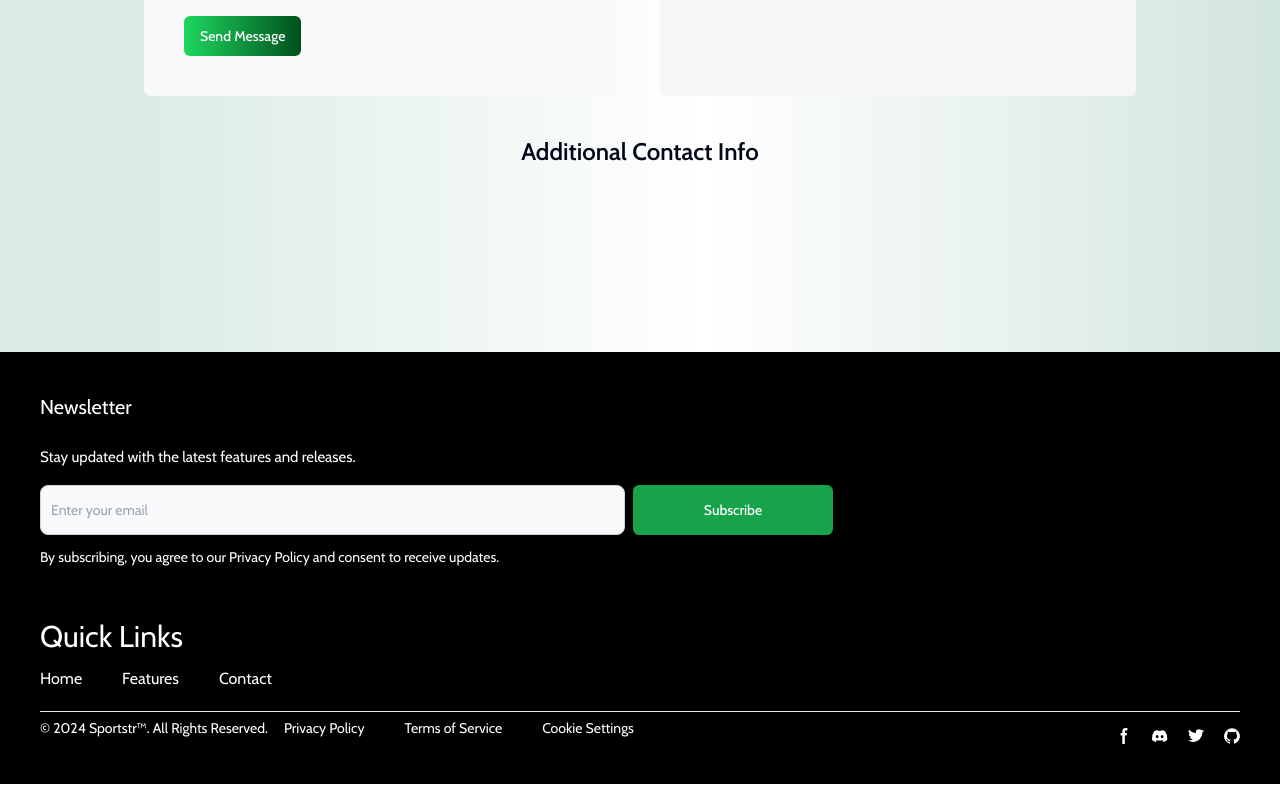
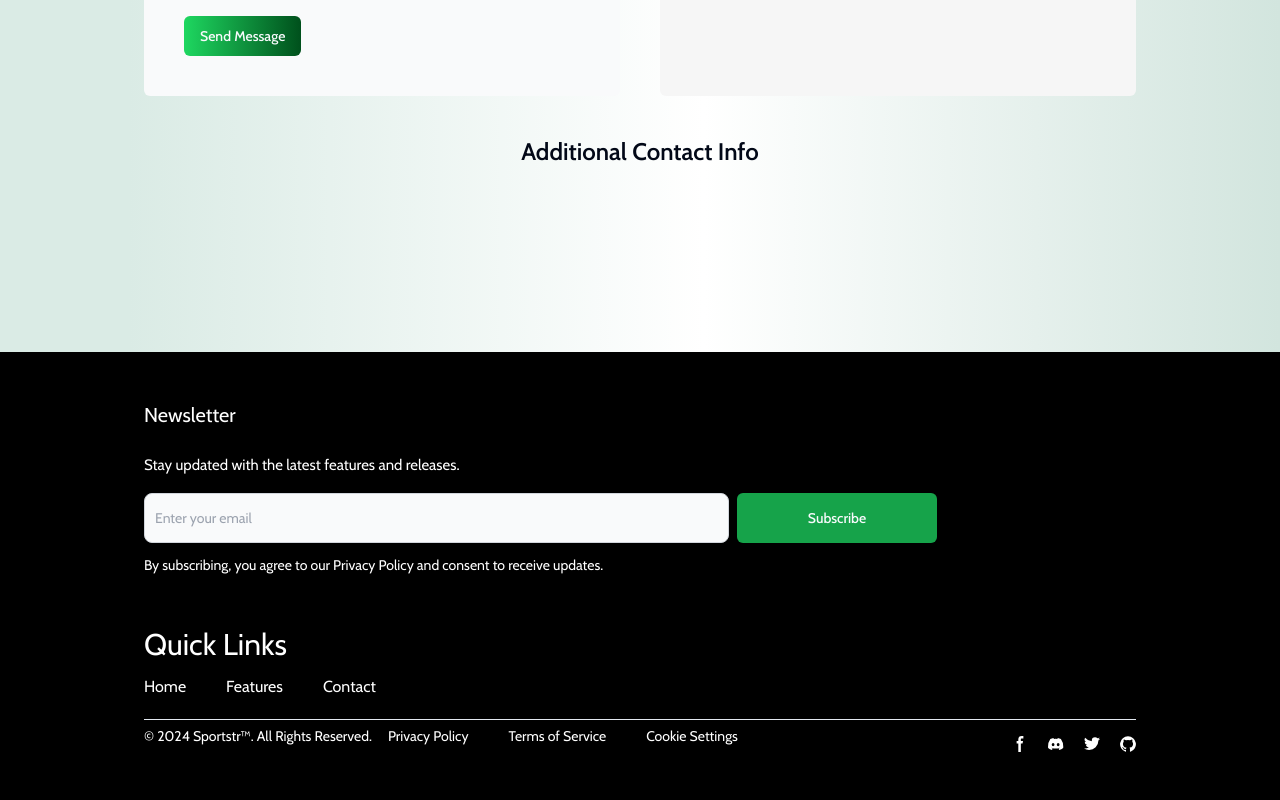
Before and after one commit to anas-mullappally/sportstr-website, a Next.js app: page / in a window 1280 px wide. Shown: the part 6028-6828 px from the top of the page. Built offline with nearby package versions, Linux system fonts and the light colour scheme.

Commit message:
added box-shadow

```diff
--- a/src/components/Features.jsx
+++ b/src/components/Features.jsx
@@ -71,7 +71,7 @@ function Features() {
         <div className="w-full  md:mt-20 mt-14  mb-14">
           <div className="grid grid-cols-1 sm:grid-cols-2 lg:grid-cols-3 gap-10">
             {features.map((feature) => (
-              <div className="bg-white p-8 border border-green-400 hover:border-green-600 rounded-md cursor-pointer" key={feature.id}>
+              <div className="bg-white p-8 border border-green-400 hover:border-green-600 rounded-md cursor-pointer hover:shadow-custom"  key={feature.id}>
                 <div className="flex ">
                   <Image
                     src={feature.icon}
--- a/src/components/Footer.jsx
+++ b/src/components/Footer.jsx
@@ -5,7 +5,7 @@ import { Separator } from "./ui/separator";
 
 function Footer() {
   return (
-    <footer className="bg-black text-white p-10 flex flex-col gap-5">
+    <footer className="bg-black text-white flex flex-col gap-5 md:px-36 w-full py-12 px-8">
       {/* news letter */}
       <div>
         <h3 className="text-[20px]">Newsletter</h3>
--- a/tailwind.config.js
+++ b/tailwind.config.js
@@ -73,6 +73,9 @@ module.exports = {
         "accordion-down": "accordion-down 0.2s ease-out",
         "accordion-up": "accordion-up 0.2s ease-out",
       },
+      boxShadow: {
+        'custom': 'rgba(255, 255, 255, 0.1) 0px 1px 1px 0px inset, rgba(50, 50, 93, 0.25) 0px 50px 100px -20px, rgba(0, 0, 0, 0.3) 0px 30px 60px -30px',
+      }
     },
   },
   plugins: [require("tailwindcss-animate")],
```
